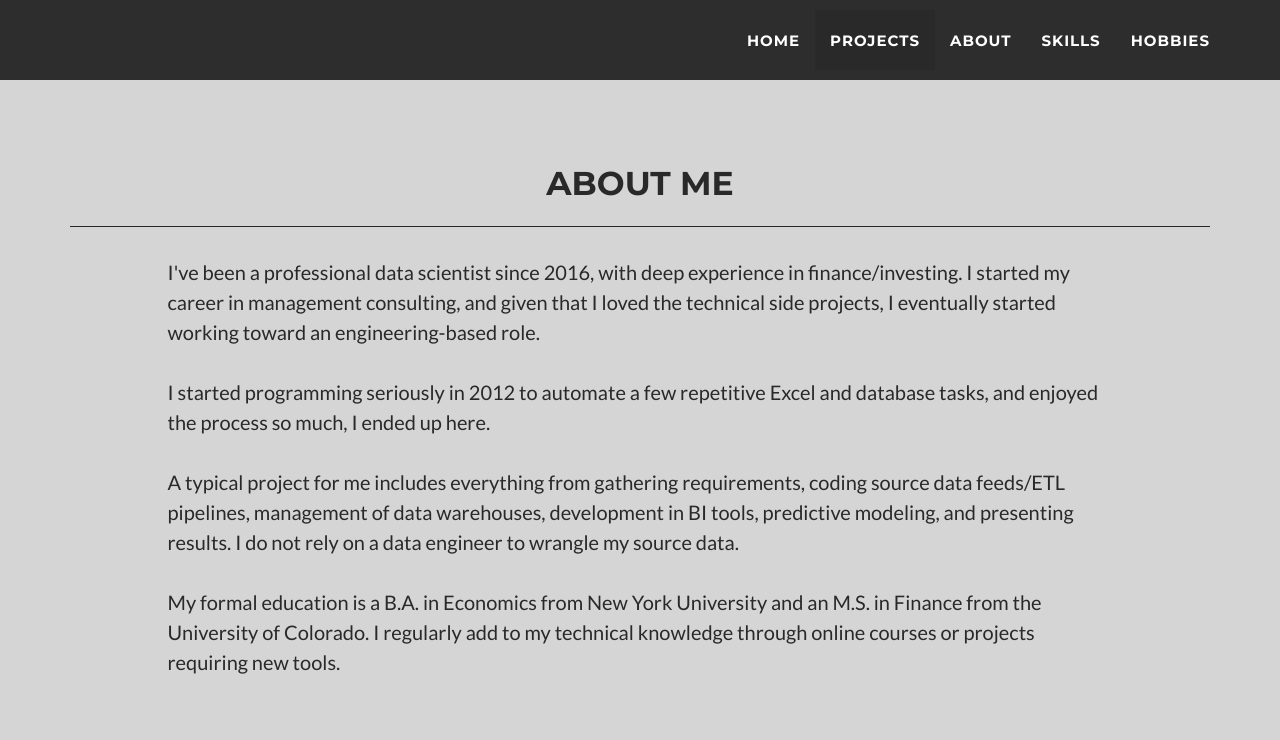
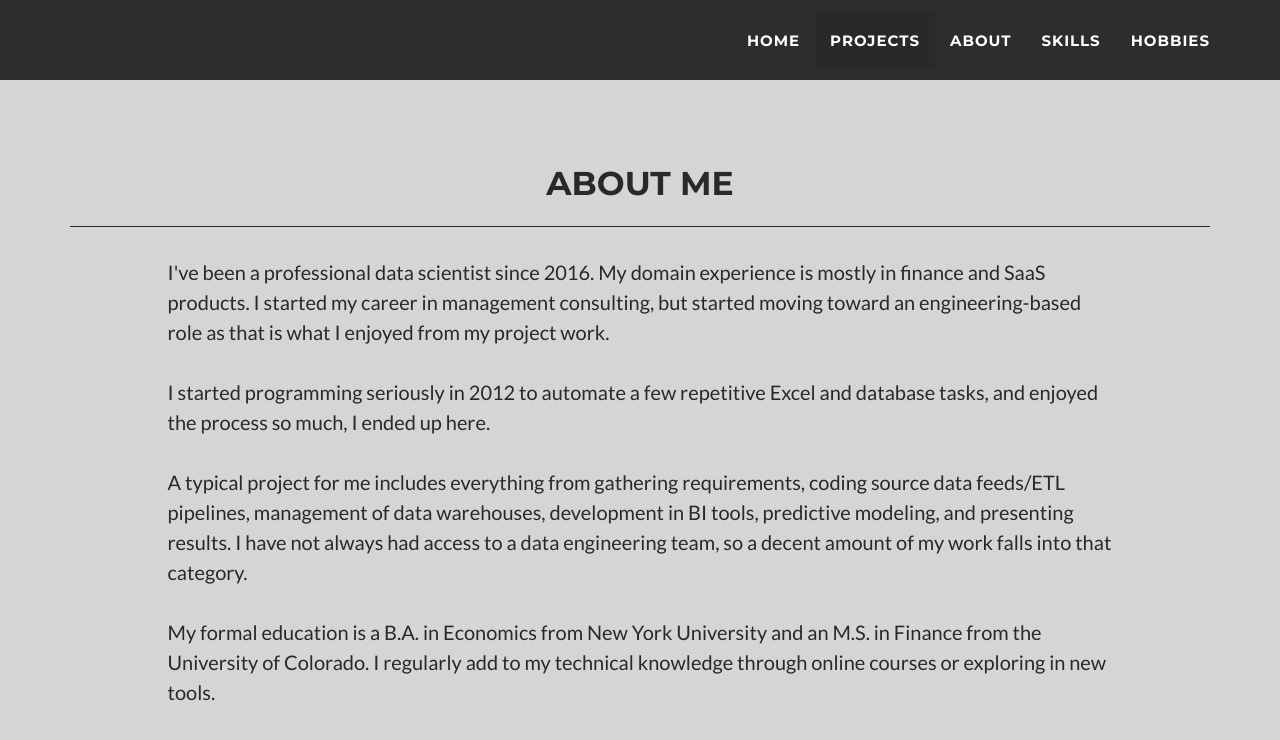
Before and after one commit to brf217/brf217.github.io, a Jekyll site: the page built from _posts/2014-07-13-project-6.markdown, in a window 1280 px wide and 900 px high, scrolled down 1451 px. Shown: the top 740 px of the window. Built offline with Jekyll 4.4.1, drawn with Linux system fonts in a browser that asks for light colours.

Commit message:
Update about.html

```diff
--- a/_includes/about.html
+++ b/_includes/about.html
@@ -10,16 +10,16 @@
     <div class="row">
       <div class="col-sm-0 col-md-1 col-lg-1"></div>
           <div class="col-sm-12 col-md-10 col-lg-10">
-              <p class = "about">I've been a professional data scientist since 2016, with deep experience in finance/investing. I started my career in management consulting, and given that I
-                loved the technical side projects, I eventually started working toward an engineering-based role.</p>
+              <p class = "about">I've been a professional data scientist since 2016. My domain experience is mostly in finance and SaaS products. I started my career in management consulting, but
+                started moving toward an engineering-based role as that is what I enjoyed from my project work.</p>
 
                <p class = "about"> I started programming seriously in 2012 to automate a few repetitive Excel and database tasks, and enjoyed the process so much, I ended up here.</p>
 
               <p class = "about">A typical project for me includes everything from gathering requirements, coding source data feeds/ETL pipelines, management of data warehouses, development in BI tools,
-                predictive modeling, and presenting results. I do not rely on a data engineer to wrangle my source data.</p>
+                predictive modeling, and presenting results. I have not always had access to a data engineering team, so a decent amount of my work falls into that category.</p>
 
             <p class = "about">My formal education is a B.A. in Economics from New York University and an M.S. in Finance from the University of Colorado. I regularly add to my technical knowledge
-              through online courses or projects requiring new tools.</p>
+              through online courses or exploring in new tools.</p>
 
           <div class="col-sm-0 col-md-1 col-lg-1"></div>
          </div>
```
